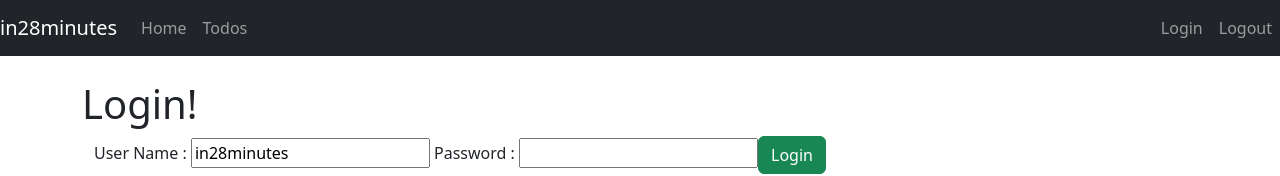
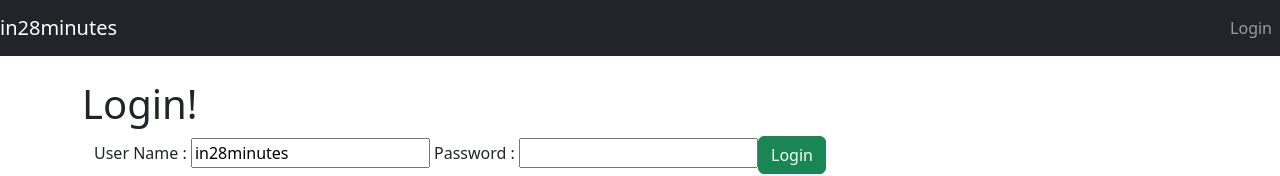
Before and after one commit to JAYAKUMARRAMAR/Todo-Management-System, an Angular app in the folder todo-frontend/: page / in a window 1280 px wide. Shown: the top 176 px of the page. Built offline with nearby package versions, Linux system fonts and the light colour scheme.

Commit message:
created logout component

```diff
--- a/todo-frontend/src/app/app-module.ts
+++ b/todo-frontend/src/app/app-module.ts
@@ -10,6 +10,7 @@
 import { ListTodosComponent } from './list-todos-component/list-todos-component';
 import { MenuComponent } from './menu-component/menu-component';
 import { FooterComponent } from './footer-component/footer-component';
+import { LogoutComponent } from './logout-component/logout-component';
 
 @NgModule({
   declarations: [
@@ -20,6 +21,7 @@
     ListTodosComponent,
     MenuComponent,
     FooterComponent,
+    LogoutComponent,
   ],
   imports: [BrowserModule, AppRoutingModule, FormsModule],
   providers: [],
--- /dev/null
+++ b/todo-frontend/src/app/logout-component/logout-component.html
@@ -0,0 +1 @@
+<p>logout-component works!</p>
--- a/todo-frontend/src/app/menu-component/menu-component.html
+++ b/todo-frontend/src/app/menu-component/menu-component.html
@@ -3,13 +3,17 @@
         <div><a href="https://www.in28minutes.com" class="navbar-brand">in28minutes</a></div>
 
         <ul class="navbar-nav">
-            <li><a routerLink="/welcome/in28minutes" class="nav-link">Home</a></li>
-            <li><a routerLink="/todos" class="nav-link">Todos</a></li>
+            <li><a *ngIf="hardcodedAuthentication.isUserLoggedIn()"
+                routerLink="/welcome/in28minutes" class="nav-link">Home</a></li>
+            <li><a *ngIf="hardcodedAuthentication.isUserLoggedIn()"
+                routerLink="/todos" class="nav-link">Todos</a></li>
         </ul>
 
         <ul class="navbar-nav navbar-collapse justify-content-end">
-            <li><a routerLink="/login" class="nav-link">Login</a></li>
-            <li><a routerLink="/logout" class="nav-link">Logout</a></li>
+            <li><a *ngIf="!hardcodedAuthentication.isUserLoggedIn()"
+                 routerLink="/login" class="nav-link">Login</a></li>
+            <li><a *ngIf="hardcodedAuthentication.isUserLoggedIn()"
+                 routerLink="/logout" class="nav-link">Logout</a></li>
         </ul>
     </nav>
 </header>
--- a/todo-frontend/src/app/menu-component/menu-component.ts
+++ b/todo-frontend/src/app/menu-component/menu-component.ts
@@ -1,4 +1,5 @@
-import { Component } from '@angular/core';
+import { Component, OnInit } from '@angular/core';
+import { HardcodedAuthentication } from '../service/hardcoded-authentication';
 
 @Component({
   selector: 'app-menu-component',
@@ -6,4 +7,13 @@
   templateUrl: './menu-component.html',
   styleUrl: './menu-component.css',
 })
-export class MenuComponent {}
+export class MenuComponent implements OnInit {
+
+  isUserLoggedIn: boolean = false;
+
+  constructor(public hardcodedAuthentication: HardcodedAuthentication) {}
+
+  ngOnInit(): void {
+  this.isUserLoggedIn = this.hardcodedAuthentication.isUserLoggedIn();
+  }
+}
```
Also changed, not shown: todo-frontend/src/app/logout-component/logout-component.ts (added, +9 -0 lines), todo-frontend/src/app/logout-component/logout-component.css (added), 1 other file (tests, documents, lock files or other folders).
